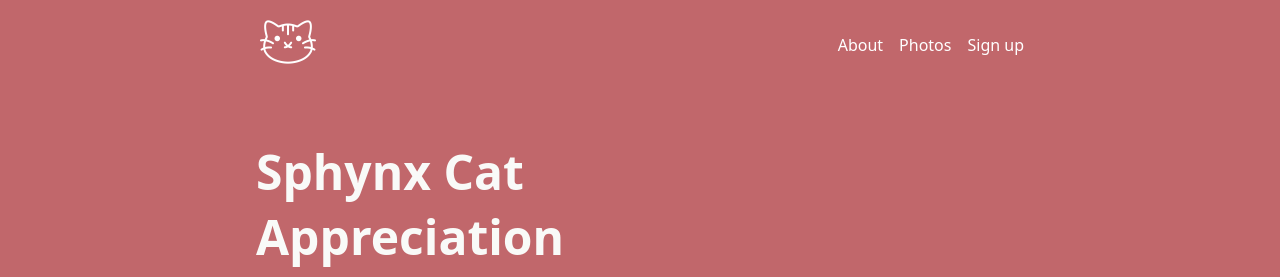
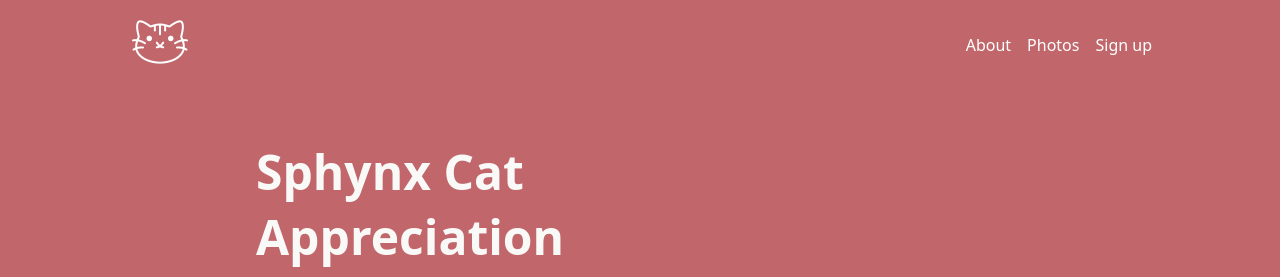
Before and after one commit to zgawlak/landing-page, a plain HTML site: page index.html in a window 1280 px wide. Shown: the top 277 px of the page. Drawn offline with Linux system fonts and the light colour scheme.

Commit message:
Change header padding

```diff
--- a/styles.css
+++ b/styles.css
@@ -24,7 +24,8 @@ header {
     top: 0;
     z-index: 1000;
     background-color: #c1676b;
-    padding: 10px 20%;
+    padding: 10px 10%;
+    gap: 25px;
 }
 
 .links {
@@ -48,7 +49,6 @@ footer,
 .links a:hover {
     color: #aaa;
 }
-
 
 .banner {
     display: flex;
@@ -138,7 +138,8 @@ button:hover {
     padding: 100px 25%;
 }
 
-.testimonials, footer {
+.testimonials,
+footer {
     display: flex;
     justify-content: center;
     align-items: center;
```
